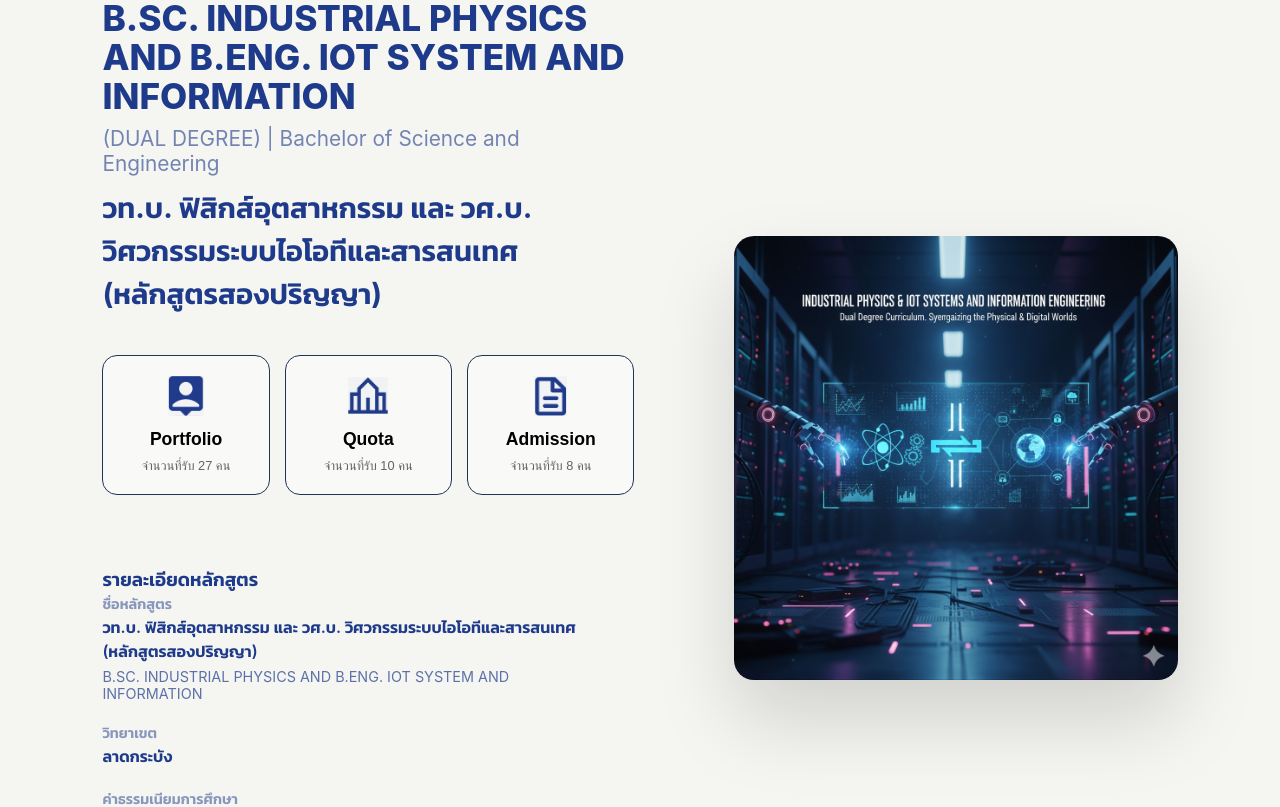
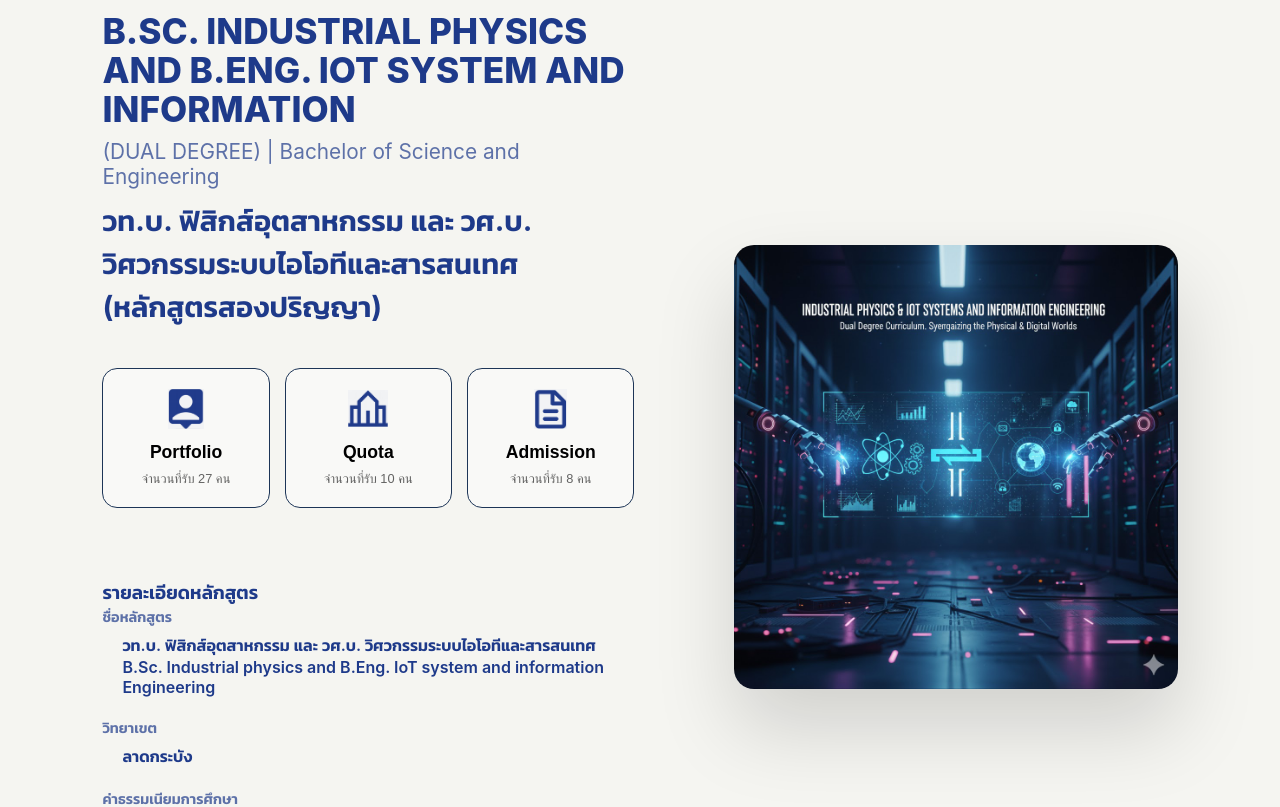
Before and after one commit to JidapaChindaprasert/group_project, a React (Vite) app in the folder IoTwebsite/: page /admission in a window 1280 px wide. Shown: the part 1200-2007 px from the top of the page. Built offline with nearby package versions, Linux system fonts and the light colour scheme; a web font is replaced by a local one.

Commit message:
แก้หน้า Admission เล็กน้อย

```diff
--- a/IoTwebsite/src/pages/admission/Admission.css
+++ b/IoTwebsite/src/pages/admission/Admission.css
@@ -78,8 +78,7 @@
 }
 
 .title-en { font-size: 2.2rem; font-weight: 800; line-height: 1.1; margin-bottom: 10px; }
-.subtitle-en { font-size: 1.3rem; opacity: 0.6; margin-bottom: 10px; }
-
+.subtitle-en { font-size: 1.3rem; opacity: 0.7; margin-bottom: 10px; }
 .thai-info-box { margin-bottom: 40px; }
 .main-th { font-size: 1.8rem; font-weight: 700; }
 .sub-th { font-size: 2.2rem; font-weight: 900; color: #1D3557; }
@@ -109,8 +108,9 @@
   box-shadow: 0 10px 30px rgba(0,0,0,0.03);
 }
 
-.label-gray { font-size: 0.9rem; opacity: 0.5; font-weight: bold; }
-.val-text { margin-bottom: 15px; font-weight: 600; }
+.label-gray { font-size: 0.9rem; opacity: 0.7; font-weight: bold; }
+.val-text { margin-top: 5px; font-weight: 600; padding-left: 20px; }
+.val-sub  { margin-bottom: 0px; font-weight: 600; padding-left: 20px; }
 
 .action-buttons-group { display: flex; gap: 15px; margin-top: 20px; }
 
@@ -123,13 +123,6 @@
 }
 
 .btn-dark { background: #1D3557; color: white; }
-
-.val-sub {
-  font-size: 0.9rem;
-  opacity: 0.7;
-  margin-top: -10px;
-  margin-bottom: 15px;
-}
 
 .info-row {
   margin-bottom: 20px;
--- a/IoTwebsite/src/pages/admission/Admission.tsx
+++ b/IoTwebsite/src/pages/admission/Admission.tsx
@@ -21,6 +21,9 @@ const courses = [
     subTitle: "Bachelor of Engineering",
     thaiMain: "ปริญญาตรี วิศวกรรมศาสตรบัณฑิต วิศวกรรมระบบไอโอทีและสารสนเทศ",
     thaiSub: "วศ.บ. วิศวกรรมระบบไอโอทีและสารสนเทศ",
+    engSub: "B.Eng. IoT system and information Engineering",
+
+
     image: IoTImg,
     counts: { portfolio: 75, quota: 15, admission: 5 },
     fee: "25,000",
@@ -32,7 +35,9 @@ const courses = [
     title: "B.SC. INDUSTRIAL PHYSICS AND B.ENG. IOT SYSTEM AND INFORMATION",
     subTitle: "(DUAL DEGREE) | Bachelor of Science and Engineering",
     thaiMain: "วท.บ. ฟิสิกส์อุตสาหกรรม และ วศ.บ. วิศวกรรมระบบไอโอทีและสารสนเทศ (หลักสูตรสองปริญญา)",
-    thaiSub: "วท.บ. ฟิสิกส์อุตสาหกรรม และ วศ.บ. วิศวกรรมระบบไอโอทีและสารสนเทศ (หลักสูตรสองปริญญา)",
+    thaiSub: "วท.บ. ฟิสิกส์อุตสาหกรรม และ วศ.บ. วิศวกรรมระบบไอโอทีและสารสนเทศ",
+    engSub: "B.Sc. Industrial physics and B.Eng. IoT system and information Engineering",
+
     image: PhysIoTImg,
     counts: { portfolio: 27, quota: 10, admission: 8 },
     fee: "40,000",
@@ -45,6 +50,8 @@ const courses = [
     subTitle: "Bachelor of Engineering",
     thaiMain: "ปริญญาตรี วิศวกรรมศาสตรบัณฑิต (คอมพิวเตอร์และไอโอที) หลักสูตรต่อเนื่อง",
     thaiSub: "วศ.บ. วิศวกรรมคอมพิวเตอร์และไอโอที (ต่อเนื่อง)",
+    engSub: "B.Eng. Computer and IoT (Continuing program)",
+
     image: ComIoTImg,
     counts: null,
     fee: "35,000",
@@ -56,12 +63,13 @@ const courses = [
     title: "M.ENG. (AIOT AND INFORMATION) AND Ph.D. (AIOT AND INFORMATION)",
     subTitle: "Master of Engineering and Doctor of Philosophy",
     thaiMain: "ปริญญาโท วิศวกรรมศาสตรมหาบัณฑิต / ปริญญาเอก ปรัชญาดุษฎีบัณฑิต เอไอโอทีและสารสนเทศ",
-    thaiSub: "วศ.ม. และ ปร.ด. เอไอโอทีและสารสนเทศ  (M.Eng. and Ph.D. AIoT and information) ",
+    thaiSub: "วศ.ม. เอไอโอทีและสารสนเทศ  (M.Eng. AIoT and information) ",
+    engSub: "ปร.ด. เอไอโอทีและสารสนเทศ (Ph.D. AIoT and information)",
 
     image: AIIoTImg,
     counts: null,
     fee: "ตามระเบียบการ",
-    detailLink: "https://drive.google.com/file/d/17Cr1Pr2UA5CFrj59IzT3AmSAj3aKSIFm/view",
+    detailLink: "https://office.kmitl.ac.th/oaq/curriculum/",
     reverse: true
   }
 ];
@@ -154,7 +162,7 @@ export default function Admission() {
                 <div className="col">
                    <span className="label-gray">ชื่อหลักสูตร</span>
                    <p className="val-text">{course.thaiSub}</p>
-                   <p className="val-sub">{course.title}</p>
+                   <p className="val-sub">{course.engSub}</p>
                 </div>
               </div>
               <div className="info-row">
```
